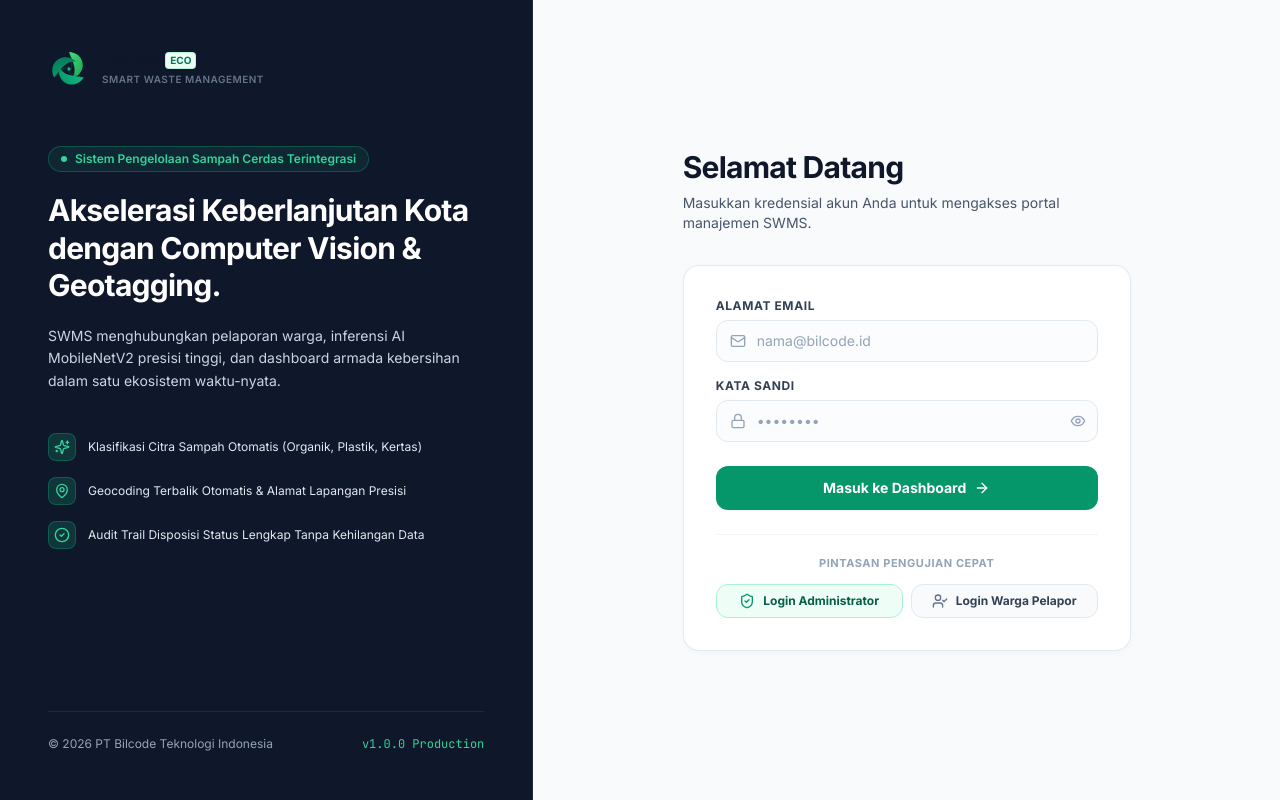
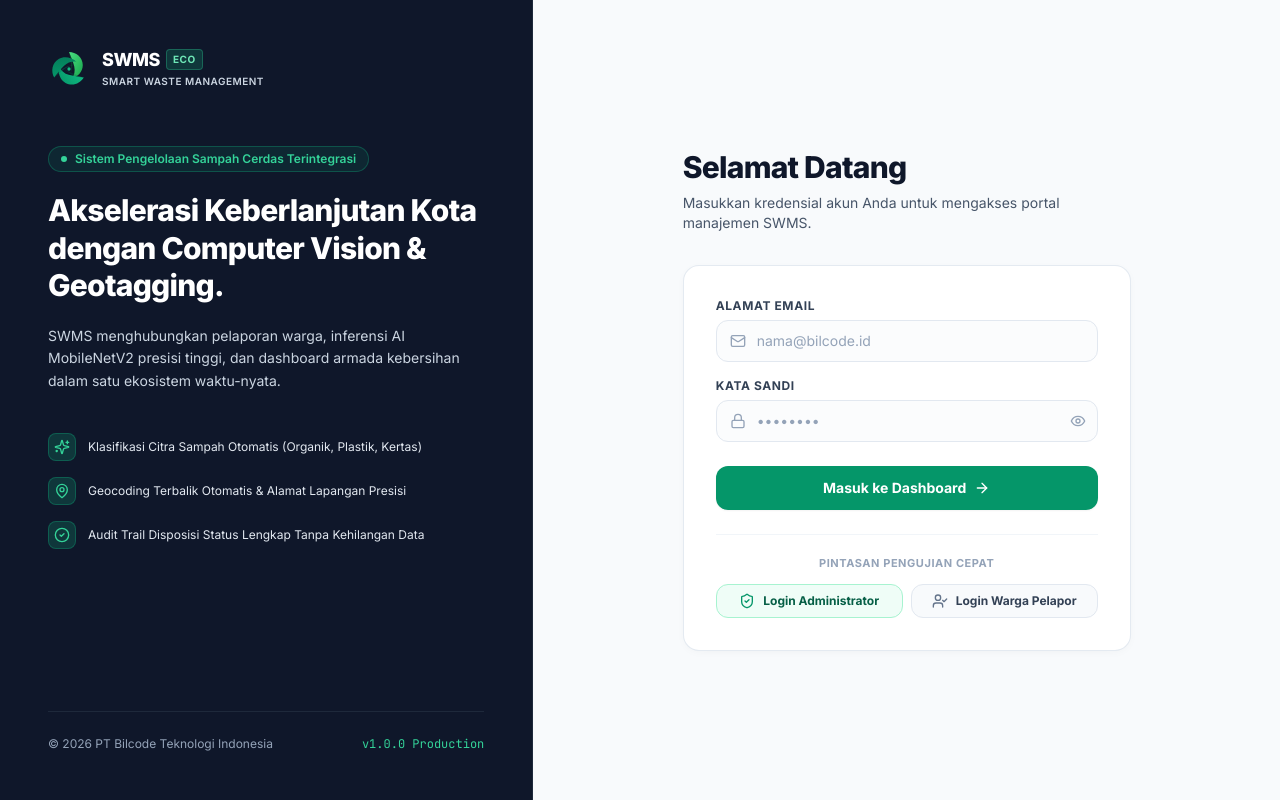
Before and after one commit to Rangga11268/smart-waste-management-system, a Next.js app in the folder web/: page /login in a window 1280 px wide. Built offline with nearby package versions, Linux system fonts and the light colour scheme; no server answers.

Commit message:
fix(web): resolve logo visibility on dark backgrounds, enforce Inter font stack over TNR, and redesign dashboard cards inspired by modern high-contrast reference

```diff
--- a/web/src/app/(auth)/login/page.tsx
+++ b/web/src/app/(auth)/login/page.tsx
@@ -102,7 +102,7 @@ function LoginForm() {
       {/* Left Brand Showcase Column (Desktop Only) */}
       <div className="hidden lg:col-span-5 lg:flex lg:flex-col lg:justify-between bg-slate-900 p-12 text-white relative overflow-hidden border-r border-slate-800">
         <div className="relative z-10">
-          <Logo size={42} showText={true} />
+          <Logo size={42} showText={true} variant="inverted" />
 
           <div className="mt-12 space-y-5">
             <div className="inline-flex items-center gap-2 rounded-full border border-emerald-500/30 bg-emerald-500/10 px-3 py-1 text-xs font-semibold text-emerald-400">
--- a/web/src/app/globals.css
+++ b/web/src/app/globals.css
@@ -13,10 +13,10 @@
   --primary-light: #10b981;
 }
 
-body {
+html, body {
   color: #334155;
   background-color: #f8fafc;
-  font-family: var(--font-inter), -apple-system, BlinkMacSystemFont, 'Segoe UI', Roboto, sans-serif;
+  font-family: var(--font-inter), 'Inter', -apple-system, BlinkMacSystemFont, 'Segoe UI', Roboto, Helvetica, Arial, sans-serif !important;
   min-height: 100vh;
   -webkit-font-smoothing: antialiased;
   -moz-osx-font-smoothing: grayscale;
@@ -24,14 +24,14 @@ body {
 }
 
 h1, h2, h3, h4, h5, h6 {
-  font-family: var(--font-inter), -apple-system, BlinkMacSystemFont, 'Segoe UI', Roboto, sans-serif;
+  font-family: var(--font-inter), 'Inter', -apple-system, BlinkMacSystemFont, 'Segoe UI', Roboto, Helvetica, Arial, sans-serif !important;
   color: #0f172a;
   font-style: normal;
   letter-spacing: -0.02em;
 }
 
-code, kbd, samp, pre {
-  font-family: var(--font-jetbrains-mono), monospace;
+code, kbd, samp, pre, .font-mono {
+  font-family: var(--font-jetbrains-mono), 'JetBrains Mono', ui-monospace, SFMono-Regular, monospace !important;
 }
 
 /* Tactile Hallmark Elevation & Cards */
--- a/web/src/app/layout.tsx
+++ b/web/src/app/layout.tsx
@@ -6,7 +6,7 @@ const inter = Inter({
   subsets: ['latin'],
   variable: '--font-inter',
   display: 'swap',
-  weight: ['400', '500', '600', '700'],
+  weight: ['400', '500', '600', '700', '800'],
 });
 
 const jetbrainsMono = JetBrains_Mono({
@@ -30,7 +30,7 @@ export default function RootLayout({
       lang="id"
       className={`${inter.variable} ${jetbrainsMono.variable}`}
     >
-      <body className="min-h-screen bg-slate-50 text-slate-800 font-sans antialiased selection:bg-emerald-600 selection:text-white">
+      <body className={`${inter.className} min-h-screen bg-slate-50 text-slate-800 antialiased selection:bg-emerald-600 selection:text-white`}>
         {children}
       </body>
     </html>
--- a/web/src/components/Logo.tsx
+++ b/web/src/components/Logo.tsx
@@ -5,9 +5,17 @@ export interface LogoProps {
   size?: number;
   className?: string;
   showText?: boolean;
+  variant?: 'default' | 'inverted';
 }
 
-export default function Logo({ size = 36, className, showText = true }: LogoProps) {
+export default function Logo({
+  size = 36,
+  className,
+  showText = true,
+  variant = 'default',
+}: LogoProps) {
+  const isInverted = variant === 'inverted';
+
   return (
     <div className={cn('inline-flex items-center gap-3', className)}>
       <svg
@@ -79,14 +87,31 @@ export default function Logo({ size = 36, className, showText = true }: LogoProp
       {showText && (
         <div className="flex flex-col">
           <div className="flex items-center gap-1.5">
-            <span className="font-heading text-lg font-extrabold tracking-tight text-slate-900 leading-none">
+            <span
+              className={cn(
+                'text-lg font-extrabold tracking-tight leading-none',
+                isInverted ? 'text-white' : 'text-slate-900'
+              )}
+            >
               SWMS
             </span>
-            <span className="rounded bg-emerald-50 px-1 py-0.2 text-[10px] font-bold text-emerald-700 border border-emerald-200/80">
+            <span
+              className={cn(
+                'rounded px-1.5 py-0.5 text-[10px] font-bold tracking-wider uppercase',
+                isInverted
+                  ? 'bg-emerald-500/20 text-emerald-300 border border-emerald-400/30'
+                  : 'bg-emerald-50 text-emerald-700 border border-emerald-200/80'
+              )}
+            >
               ECO
             </span>
           </div>
-          <span className="text-[10px] font-semibold tracking-wider text-slate-500 uppercase mt-0.5">
+          <span
+            className={cn(
+              'text-[10px] font-semibold tracking-wider uppercase mt-1',
+              isInverted ? 'text-slate-300' : 'text-slate-500'
+            )}
+          >
             Smart Waste Management
           </span>
         </div>
--- a/web/src/components/StatCard.tsx
+++ b/web/src/components/StatCard.tsx
@@ -1,5 +1,5 @@
 import React from 'react';
-import { LucideIcon } from 'lucide-react';
+import { LucideIcon, MoreHorizontal } from 'lucide-react';
 import { cn } from '@/lib/utils';
 
 export interface StatCardTrend {
@@ -11,38 +11,53 @@ export interface StatCardProps {
   title: string;
   value: string | number;
   subtitle?: string;
-  icon: LucideIcon | React.ElementType;
+  icon?: LucideIcon | React.ElementType;
   trend?: StatCardTrend;
-  variant?: 'default' | 'amber' | 'blue' | 'emerald' | 'slate';
+  variant?: 'black' | 'purple' | 'blue' | 'emerald' | 'default';
   isLoading?: boolean;
   className?: string;
 }
 
-const variantStyles = {
-  default: {
-    iconBg: 'bg-slate-100 text-slate-700 border-slate-200/80',
-    cardBorder: 'hover:border-slate-300',
-    topBar: 'bg-slate-300',
+const cardStyles = {
+  black: {
+    bg: 'bg-slate-900 border-slate-800 text-white shadow-lg shadow-slate-900/10',
+    title: 'text-slate-300',
+    value: 'text-white',
+    pill: 'bg-white/15 text-white border border-white/20',
+    subtitle: 'text-slate-400',
+    dots: 'text-slate-400 hover:text-white',
   },
-  slate: {
-    iconBg: 'bg-slate-100 text-slate-700 border-slate-200/80',
-    cardBorder: 'hover:border-slate-300',
-    topBar: 'bg-slate-400',
-  },
-  amber: {
-    iconBg: 'bg-amber-50 text-amber-600 border-amber-200/80',
-    cardBorder: 'hover:border-amber-300',
-    topBar: 'bg-amber-500',
+  purple: {
+    bg: 'bg-gradient-to-br from-fuchsia-600 via-purple-600 to-indigo-600 border-purple-500/40 text-white shadow-lg shadow-purple-600/20',
+    title: 'text-purple-100',
+    value: 'text-white',
+    pill: 'bg-white/20 text-white border border-white/30 backdrop-blur-xs',
+    subtitle: 'text-purple-100/90',
+    dots: 'text-purple-200 hover:text-white',
   },
   blue: {
-    iconBg: 'bg-blue-50 text-blue-600 border-blue-200/80',
-    cardBorder: 'hover:border-blue-300',
-    topBar: 'bg-blue-500',
+    bg: 'bg-gradient-to-br from-blue-600 via-blue-600 to-indigo-700 border-blue-500/40 text-white shadow-lg shadow-blue-600/20',
+    title: 'text-blue-100',
+    value: 'text-white',
+    pill: 'bg-white/20 text-white border border-white/30 backdrop-blur-xs',
+    subtitle: 'text-blue-100/90',
+    dots: 'text-blue-200 hover:text-white',
   },
   emerald: {
-    iconBg: 'bg-emerald-50 text-emerald-600 border-emerald-200/80',
-    cardBorder: 'hover:border-emerald-300',
-    topBar: 'bg-emerald-500',
+    bg: 'bg-gradient-to-br from-emerald-600 via-teal-600 to-teal-800 border-emerald-500/40 text-white shadow-lg shadow-emerald-600/20',
+    title: 'text-emerald-100',
+    value: 'text-white',
+    pill: 'bg-white/20 text-white border border-white/30 backdrop-blur-xs',
+    subtitle: 'text-emerald-100/90',
+    dots: 'text-emerald-200 hover:text-white',
+  },
+  default: {
+    bg: 'bg-white border-slate-200 text-slate-900 shadow-sm',
+    title: 'text-slate-500',
+    value: 'text-slate-900',
+    pill: 'bg-slate-100 text-slate-700 border border-slate-200',
+    subtitle: 'text-slate-500',
+    dots: 'text-slate-400 hover:text-slate-600',
   },
 };
 
@@ -52,7 +67,7 @@ export default function StatCard({
   subtitle,
   icon,
   trend,
-  variant = 'default',
+  variant = 'black',
   isLoading = false,
   className,
 }: StatCardProps) {
@@ -60,73 +75,83 @@ export default function StatCard({
     return (
       <div
         className={cn(
-          'rounded-2xl border border-slate-200/80 bg-white p-5 sm:p-6 shadow-[0_2px_10px_-3px_rgba(6,78,59,0.05)] animate-pulse',
+          'rounded-3xl border border-slate-200/80 bg-white p-6 shadow-sm animate-pulse',
           className
         )}
         data-testid="stat-card-skeleton"
       >
         <div className="flex items-start justify-between">
-          <div className="space-y-2">
           <div className="h-4 w-28 rounded bg-slate-200" />
-            <div className="h-8 w-20 rounded bg-slate-200" />
+          <div className="h-4 w-6 rounded bg-slate-200" />
         </div>
-          <div className="h-12 w-12 rounded-xl bg-slate-200" />
+        <div className="mt-6 flex items-baseline gap-3">
+          <div className="h-10 w-24 rounded bg-slate-200" />
+          <div className="h-6 w-16 rounded-full bg-slate-200" />
         </div>
-        <div className="mt-4 flex items-center gap-2">
-          <div className="h-3.5 w-36 rounded bg-slate-100" />
+        <div className="mt-5 pt-3 border-t border-slate-100">
+          <div className="h-3 w-36 rounded bg-slate-100" />
         </div>
       </div>
     );
   }
 
   const Icon = icon;
-  const currentVariant = variantStyles[variant] || variantStyles.default;
+  const style = cardStyles[variant] || cardStyles.black;
 
   return (
     <div
       className={cn(
-        'group relative overflow-hidden rounded-2xl border border-slate-200/90 bg-white p-5 sm:p-6 shadow-[0_1px_3px_rgba(15,23,42,0.04)] transition-all duration-200 hover:shadow-[0_8px_20px_-4px_rgba(15,23,42,0.08)] hover:-translate-y-0.5',
-        currentVariant.cardBorder,
+        'group relative flex flex-col justify-between rounded-3xl border p-6 transition-all duration-200 hover:-translate-y-1 hover:shadow-xl',
+        style.bg,
         className
       )}
       data-testid="stat-card"
     >
-      <div className={cn('absolute top-0 left-0 right-0 h-1', currentVariant.topBar)} />
-      <div className="flex items-start justify-between pt-1">
-        <div className="space-y-1">
-          <p className="font-sans text-xs font-semibold uppercase tracking-wider text-slate-500">{title}</p>
-          <div className="font-heading text-3xl sm:text-4xl font-extrabold tracking-tight text-slate-900">
-            {value}
+      {/* Top Header: Title & Action/Icon */}
+      <div className="flex items-center justify-between">
+        <span className={cn('text-sm font-semibold tracking-wide', style.title)}>
+          {title}
+        </span>
+        <div className="flex items-center gap-1.5">
+          {Icon ? (
+            <div className="flex h-7 w-7 items-center justify-center rounded-lg bg-white/10 backdrop-blur-xs">
+              <Icon className="h-4 w-4" />
             </div>
-        </div>
-        <div
-          className={cn(
-            'flex h-12 w-12 shrink-0 items-center justify-center rounded-xl border transition-transform duration-200 group-hover:scale-105',
-            currentVariant.iconBg
+          ) : (
+            <button
+              type="button"
+              className={cn('rounded p-1 transition-colors', style.dots)}
+              aria-label="Opsi metrik"
+            >
+              <MoreHorizontal className="h-4 w-4" />
+            </button>
           )}
-          aria-hidden="true"
-        >
-          <Icon className="h-6 w-6" />
         </div>
       </div>
 
-      {(subtitle || trend) && (
-        <div className="mt-4 flex items-center gap-2 text-xs">
+      {/* Main Metric Value & Trend Pill */}
+      <div className="mt-5 flex items-baseline flex-wrap gap-2.5">
+        <div className={cn('text-3xl sm:text-4xl font-extrabold tracking-tight', style.value)}>
+          {value}
+        </div>
         {trend && (
           <span
             className={cn(
-                'inline-flex items-center font-semibold rounded-md px-1.5 py-0.5 font-mono text-[11px]',
-                trend.isPositive !== false
-                  ? 'bg-emerald-50 text-emerald-700'
-                  : 'bg-rose-50 text-rose-700'
+              'inline-flex items-center gap-1 rounded-full px-2.5 py-0.5 text-xs font-bold',
+              style.pill
             )}
           >
             {trend.value}
           </span>
         )}
+      </div>
+
+      {/* Footer Comparison Subtitle */}
       {subtitle && (
-            <span className="text-slate-500 line-clamp-1">{subtitle}</span>
-          )}
+        <div className="mt-5 pt-3 border-t border-white/10 flex items-center justify-between text-xs">
+          <span className={cn('font-medium line-clamp-1', style.subtitle)}>
+            {subtitle}
+          </span>
         </div>
       )}
     </div>
```
Also changed, not shown: web/src/app/(dashboard)/dashboard/page.tsx (+16 -16 lines). Lines whose indentation alone changed are shown as unchanged.
